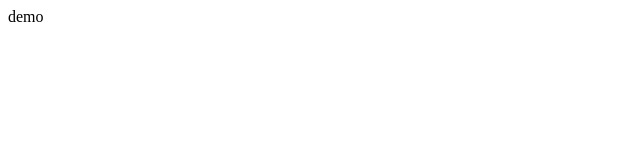
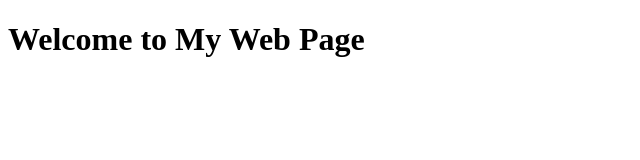
Before and after one commit to BBurger119/git-test, a plain HTML site: page index.html in a window 1280 px wide. Shown: the whole page, without its empty margins (0-640 px from the left). Drawn offline with Linux system fonts and the light colour scheme.

Commit message:
third save

```diff
--- a/index.html
+++ b/index.html
@@ -6,6 +6,7 @@
     <title>Document</title>
 </head>
 <body>
-    demo
+    <h1>Welcome to My Web Page</h1>
+
 </body>
 </html>
```
